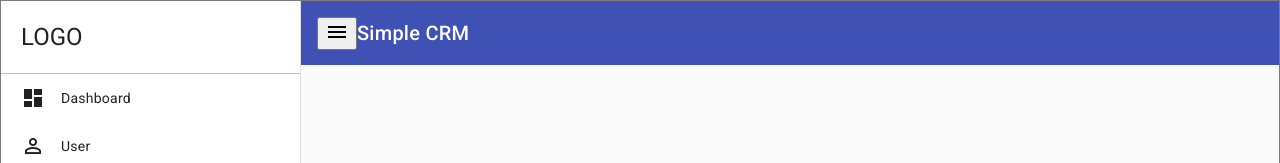
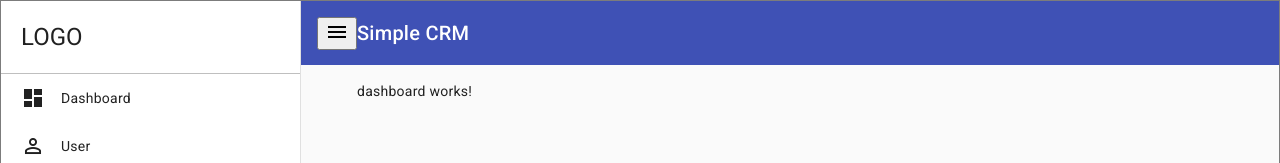
Before and after one commit to KayBeckmann/simpleCRM, an Angular app: page / in a window 1280 px wide. Shown: the top 163 px of the page. Built offline with nearby package versions, Linux system fonts and the light colour scheme.

Commit message:
added routes to new components

```diff
--- a/src/app/app-routing.module.ts
+++ b/src/app/app-routing.module.ts
@@ -1,7 +1,13 @@
-import { NgModule } from "@angular/core";
+import { Component, NgModule } from "@angular/core";
 import { RouterModule, Routes } from "@angular/router";
+import { DashboardComponent } from "./dashboard/dashboard.component";
+import { UserComponent } from "./user/user.component";
 
-const routes: Routes = [];
+const routes: Routes = [
+  { path: "", component: DashboardComponent },
+  { path: "dashboard", component: DashboardComponent },
+  { path: "user", component: UserComponent }
+];
 
 @NgModule({
   imports: [RouterModule.forRoot(routes)],
--- a/src/app/app.component.html
+++ b/src/app/app.component.html
@@ -1,16 +1,24 @@
 <mat-drawer-container class="example-container" autosize>
   <mat-drawer #drawer class="sidenav" [opened]="true" mode="side">
     <div class="logo-container">
-      <h1>LOGO</h1>
+      <h1 class="pointer" routerLink="">LOGO</h1>
     </div>
 
     <ul>
-      <li class="pointer"><mat-icon>dashboard</mat-icon> Dashboard</li>
-      <li class="pointer"><mat-icon>perm_identity</mat-icon> User</li>
+      <li
+        class="pointer"
+        routerLink="dashboard"
+        routerLinkActive="router-link-active"
+      >
+        <mat-icon>dashboard</mat-icon> Dashboard
+      </li>
+      <li class="pointer" routerLink="user">
+        <mat-icon>perm_identity</mat-icon> User
+      </li>
     </ul>
   </mat-drawer>
 
-  <div class="example-sidenav-content">
+  <div class="sidenav-content">
     <mat-toolbar color="primary">
       <mat-toolbar-row>
         <button mat-icon-button (click)="drawer.toggle()">
@@ -19,5 +27,6 @@
         <span>Simple CRM</span>
       </mat-toolbar-row>
     </mat-toolbar>
+    <div class="router-container"><router-outlet></router-outlet></div>
   </div>
 </mat-drawer-container>
--- a/src/app/app.component.scss
+++ b/src/app/app.component.scss
@@ -4,11 +4,17 @@
   border: 1px solid rgba(0, 0, 0, 0.5);
 }
 
-.example-sidenav-content {
+.sidenav-content {
   display: flex;
   height: 100%;
   align-items: flex-start;
-  justify-content: center;
+  justify-content: flex-start;
+  flex-direction: column;
+
+  .router-container {
+    padding-left: 56px;
+    padding-top: 16px;
+  }
 }
 
 .sidenav {
--- a/src/app/app.module.ts
+++ b/src/app/app.module.ts
@@ -7,9 +7,11 @@
 import { MatToolbarModule } from "@angular/material/toolbar";
 import { MatSidenavModule } from "@angular/material/sidenav";
 import { MatIconModule } from "@angular/material/icon";
+import { DashboardComponent } from './dashboard/dashboard.component';
+import { UserComponent } from './user/user.component';
 
 @NgModule({
-  declarations: [AppComponent],
+  declarations: [AppComponent, DashboardComponent, UserComponent],
   imports: [
     BrowserModule,
     AppRoutingModule,
```
